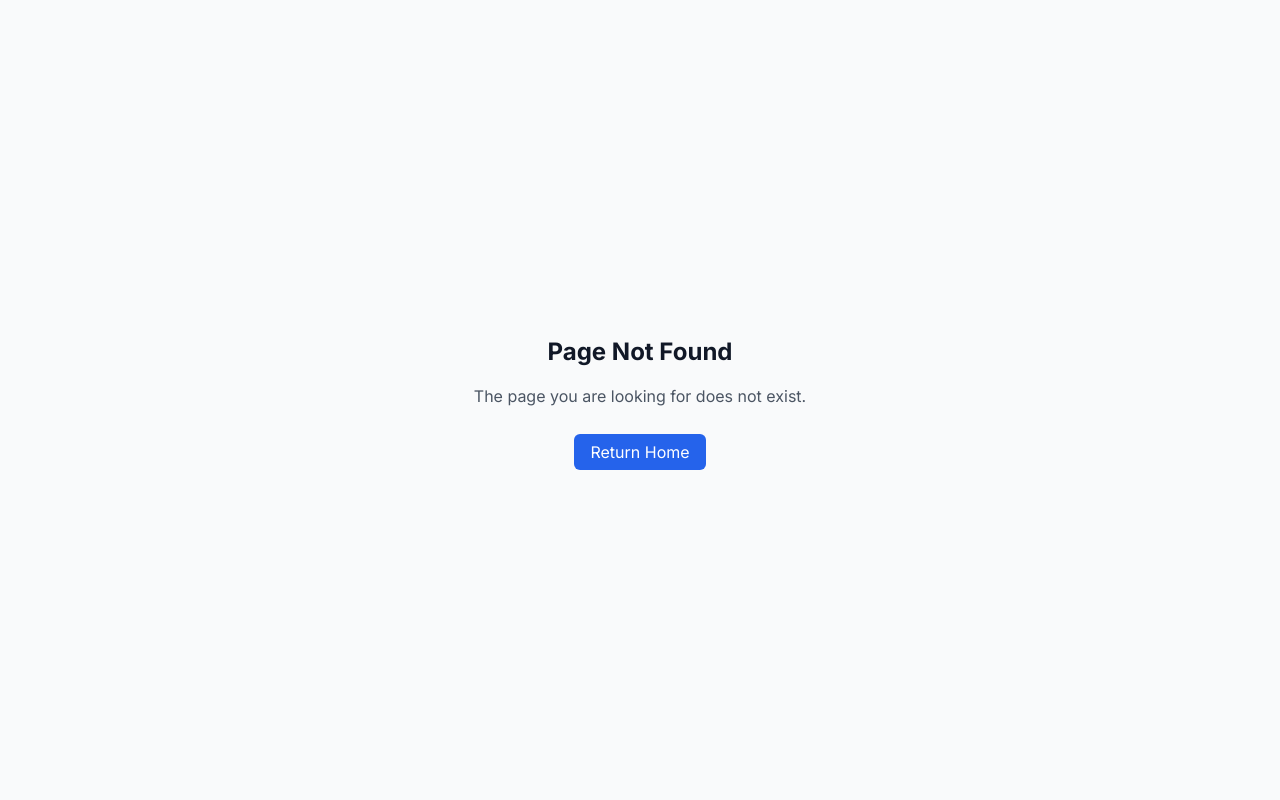
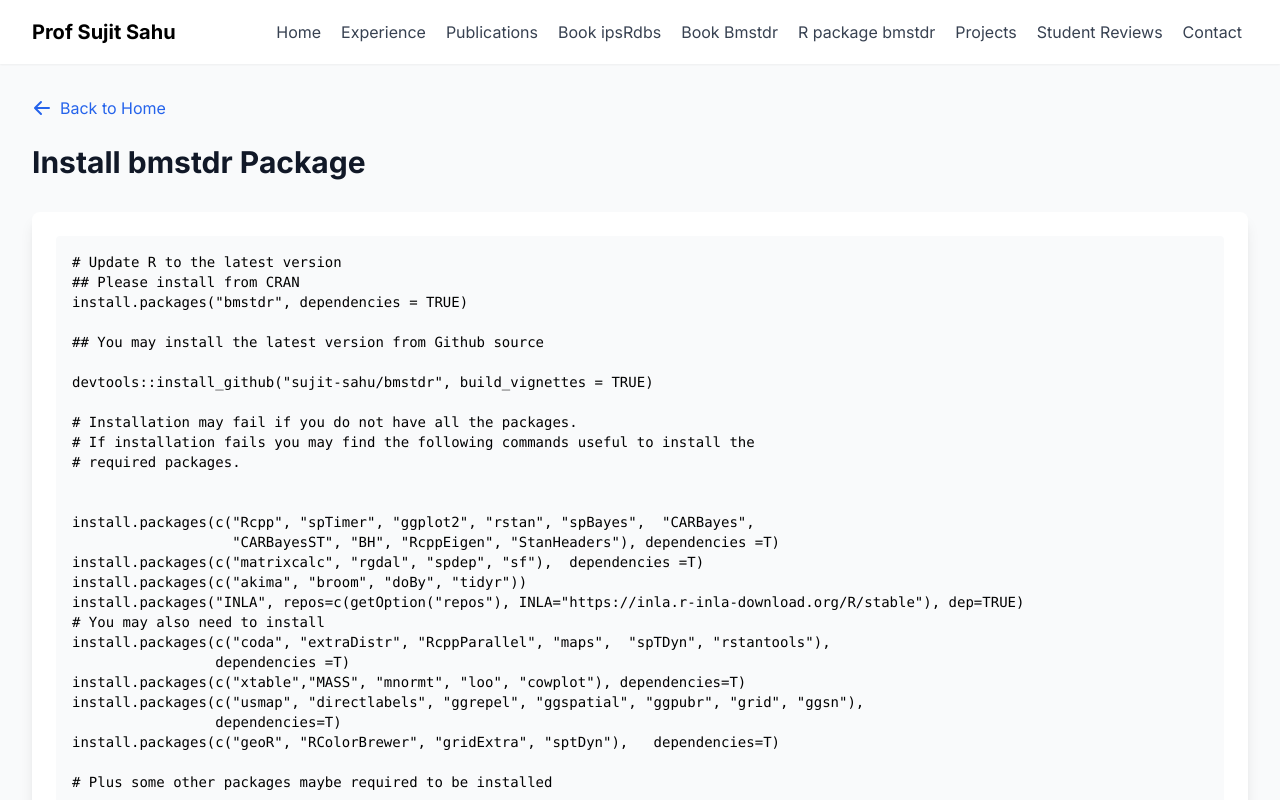
Before and after one commit to Fly-20/sujit-sahu-v3, a Next.js app: page /bmbook/install-bmstdr in a window 1280 px wide. Before the commit this address had no page. Shown: the top 800 px of the page. Built offline with nearby package versions, Linux system fonts and the light colour scheme.

Commit message:
feat: Add 1.png image and dimensions badge to home page

```diff
--- /dev/null
+++ b/src/app/bmbook/error.tsx
@@ -0,0 +1,34 @@
+'use client';
+
+import { useEffect } from 'react';
+
+export default function Error({
+  error,
+  reset,
+}: {
+  error: Error & { digest?: string };
+  reset: () => void;
+}) {
+  useEffect(() => {
+    console.error(error);
+  }, [error]);
+
+  return (
+    <div className="min-h-screen flex items-center justify-center bg-gray-50">
+      <div className="max-w-xl p-8 text-center">
+        <h2 className="text-2xl font-bold text-gray-900 mb-4">
+          Error Loading Page
+        </h2>
+        <p className="text-gray-600 mb-8">
+          There was an error loading this page.
+        </p>
+        <button
+          onClick={() => reset()}
+          className="px-4 py-2 bg-blue-600 text-white rounded-md hover:bg-blue-700"
+        >
+          Try again
+        </button>
+      </div>
+    </div>
+  );
+}
--- /dev/null
+++ b/src/app/bmbook/install-bmstdr/page.tsx
@@ -0,0 +1,67 @@
+import Link from 'next/link';
+
+export default function InstallBmstdrPage() {
+  return (
+      <div className="min-h-screen bg-gray-50 py-8 px-4 sm:px-6 lg:px-8">
+        <div className="max-w-7xl mx-auto">
+          <div className="mb-6">
+            <Link href="/" className="text-blue-600 hover:text-blue-800 flex items-center gap-2">
+              <svg xmlns="http://www.w3.org/2000/svg" className="h-5 w-5" viewBox="0 0 20 20" fill="currentColor">
+                <path fillRule="evenodd" d="M9.707 16.707a1 1 0 01-1.414 0l-6-6a1 1 0 010-1.414l6-6a1 1 0 011.414 1.414L5.414 9H17a1 1 0 110 2H5.414l4.293 4.293a1 1 0 010 1.414z" clipRule="evenodd" />
+              </svg>
+              Back to Home
+            </Link>
+          </div>
+
+          <h1 className="text-3xl font-bold text-gray-900 mb-8">Install bmstdr Package</h1>
+
+          <div className="bg-white shadow-lg rounded-lg p-6">
+            <pre className="text-sm bg-gray-50 p-4 rounded overflow-x-auto whitespace-pre-wrap font-mono">
+{`# Update R to the latest version
+## Please install from CRAN
+install.packages("bmstdr", dependencies = TRUE)
+
+## You may install the latest version from Github source
+
+devtools::install_github("sujit-sahu/bmstdr", build_vignettes = TRUE)
+
+# Installation may fail if you do not have all the packages.
+# If installation fails you may find the following commands useful to install the
+# required packages.
+
+
+install.packages(c("Rcpp", "spTimer", "ggplot2", "rstan", "spBayes",  "CARBayes",
+                   "CARBayesST", "BH", "RcppEigen", "StanHeaders"), dependencies =T)
+install.packages(c("matrixcalc", "rgdal", "spdep", "sf"),  dependencies =T)
+install.packages(c("akima", "broom", "doBy", "tidyr"))
+install.packages("INLA", repos=c(getOption("repos"), INLA="https://inla.r-inla-download.org/R/stable"), dep=TRUE)
+# You may also need to install
+install.packages(c("coda", "extraDistr", "RcppParallel", "maps",  "spTDyn", "rstantools"),
+                 dependencies =T)
+install.packages(c("xtable","MASS", "mnormt", "loo", "cowplot"), dependencies=T)
+install.packages(c("usmap", "directlabels", "ggrepel", "ggspatial", "ggpubr", "grid", "ggsn"),
+                 dependencies=T)
+install.packages(c("geoR", "RColorBrewer", "gridExtra", "sptDyn"),   dependencies=T)
+
+# Plus some other packages maybe required to be installed
+
+
+# Depending on your operating system please install the correct package
+# Windows
+install.packages("https://www.sujitsahu.com/bmbook/bmstdr_0.1.4.zip", repos=NULL)
+# Mac
+install.packages("https://www.sujitsahu.com/bmbook/bmstdr_0.1.4.tgz", repos=NULL)
+# Linux Ubuntu
+install.packages("https://www.sujitsahu.com/bmbook/bmstdr_0.1.4_R_x86_64-pc-linux-gnu.tar.gz", repos=NULL)
+
+# Please check the installation
+library(bmstdr)
+ls("package:bmstdr")
+browseVignettes('bmstdr')`}
+            </pre>
+          </div>
+        </div>
+      </div>
+
+  );
+}
--- /dev/null
+++ b/src/app/bmbook/layout.tsx
@@ -0,0 +1,10 @@
+import { ReactNode } from 'react';
+import Layout from '@/components/layout/Layout';
+
+interface BmBookLayoutProps {
+  children: ReactNode;
+}
+
+export default function BmBookLayout({ children }: BmBookLayoutProps) {
+  return <Layout>{children}</Layout>;
+}
--- /dev/null
+++ b/src/app/bmbook/loading.tsx
@@ -0,0 +1,20 @@
+import Layout from '@/components/layout/Layout';
+
+export default function Loading() {
+  return (
+    <Layout>
+      <div className="min-h-screen bg-gray-50 py-8 px-4 sm:px-6 lg:px-8">
+        <div className="max-w-7xl mx-auto">
+          <div className="animate-pulse">
+            <div className="h-8 bg-gray-200 rounded w-1/3 mb-8"></div>
+            <div className="space-y-4">
+              <div className="h-4 bg-gray-200 rounded w-full"></div>
+              <div className="h-4 bg-gray-200 rounded w-5/6"></div>
+              <div className="h-4 bg-gray-200 rounded w-4/6"></div>
+            </div>
+          </div>
+        </div>
+      </div>
+    </Layout>
+  );
+}
--- a/src/app/page.tsx
+++ b/src/app/page.tsx
@@ -125,6 +125,15 @@ export default function Home() {
                         Sujit Sahu is a Professor of Statistics at the University of Southampton. He is the author of the book{' '}
                         <Link href="/books/bookipsrdbs" className="text-blue-600 hover:text-blue-800">Introduction to Probability, Statistics & R; Foundations for Data-Based Sciences</Link>, published by Springer Nature in 2024.
                       </p>
+                      <div className="mt-6">
+                        <Image
+                          src="/1.png"
+                          alt="Additional content"
+                          width={160}
+                          height={80}
+                          className="w-1/5 h-auto rounded-lg"
+                        />
+                      </div>
                     </div>
                     <div className="col-span-1">
                       <Image
@@ -151,6 +160,47 @@ export default function Home() {
                         This textbook is one of the top 20 winners of the{' '}
                         <a href="https://bookauthority.org/books/best-bayesian-statistics-books?t=158olq&s=award&book=0367277980#book-0367277980" className="text-blue-600 hover:text-blue-800" target="_blank" rel="noopener noreferrer">Book Authority Best Bayesian Statistics Books of All Time</a>.
                       </p>
+                      <div className="mt-4" dangerouslySetInnerHTML={{ __html: `
+                        <span class="__dimensions_badge_embed__" data-badge-type="medium-donut" data-doi="10.1201/9780429318443" data-dimensions-badge-installed="true">
+                          <a class="__dimensions_Link" href="https://badge.dimensions.ai/details/doi/10.1201/9780429318443?domain=https://www.sujitsahu.com" target="_blank" referrerpolicy="no-referrer-when-downgrade" aria-label="24 total citations on Dimensions.">
+                            <div class="__dimensions_Badge __dimensions_Badge_style_medium_circle">
+                              <div class="__dimensions_Badge_Image">
+                                <svg xmlns="http://www.w3.org/2000/svg" viewBox="0 0 600 600">
+                                  <defs>
+                                    <filter id="76j0nl-blur" color-interpolation-filters="sRGB">
+                                      <feGaussianBlur in="SourceGraphic" stdDeviation="40"></feGaussianBlur>
+                                    </filter>
+                                    <mask id="76j0nl-shape-mask">
+                                      <path fill="white" d="M546.5,287.3l-111.8-194c-1.8-3-4.1-5.6-6.7-7.7c-2.2-2.7-5.4-4.3-8.9-4.5c-2.3-0.7-4.7-1-7-1L188.2,80c-9.3,0-18,5-22.6,13.1l-112,193.8c-4.7,8.1-4.7,18,0,26.1l111.9,193.9c4.7,8.1,13.3,13,22.6,13.1l223.9,0.1c9.3,0,17.9-4.8,22.6-12.8l112-193.7l0,0C551.1,305.1,551.2,295.4,546.5,287.3z M516.6,287.4l-41.5,0.1l-26.7-118.2L516.6,287.4z M337.2,106.2l-114.5,36.3l-20.3-36.4L337.2,106.2z M180.7,119l20.1,36.2L112,237.7L180.7,119z M181,481.8l-69.3-120l89.2,84L181,481.8z M203.3,493.8l19.6-35.6l114.6,35.7L203.3,493.8z M408.1,489.3l-152.7-47.5l-32.3-10.6l-25.3-23.2L82.6,299.6l114.6-106.9l25-23.1v-0.2l0.7-0.2l32.4-10.7l153.6-48.7l35.5,156.6l7.5,33.4l-7.6,33.5L408.1,489.3z M447.1,432.9l27.9-120.3l41.7-0.1L447.1,432.9z"></path>
+                                    </mask>
+                                    <g id="76j0nl-gradient" filter="url(#76j0nl-blur)">
+                                      <g>
+                                        <path fill="#006EB6" d="M0,0l300,300v-424.4C182.9-124.4,76.8-76.9,0,0z"></path>
+                                        <path fill="#28348A" d="M300-124.4V300L600,0C523.2-76.9,417.1-124.4,300-124.4z"></path>
+                                        <path fill="#E20613" d="M600,600c76.8-76.8,124.3-182.9,124.3-300H300L600,600z"></path>
+                                        <path fill="#DA0078" d="M300,300h424.4c0-117.1-47.5-223.2-124.3-300L300,300z"></path>
+                                        <path fill="#5BC4F1" d="M-124.4,300H300L0,0C-76.9,76.8-124.4,182.9-124.4,300z"></path>
+                                        <path fill="#A1C517" d="M0,600l300-300h-424.4C-124.4,417.1-76.9,523.2,0,600z"></path>
+                                        <path fill="#F08800" d="M300,724.4c117.1,0,223.2-47.5,300-124.3L300,300V724.4z"></path>
+                                        <path fill="#FFCB00" d="M300,724.4V300L0,600C76.8,676.9,182.9,724.4,300,724.4z"></path>
+                                      </g>
+                                    </g>
+                                  </defs>
+                                </svg>
+                                <div class="__db_background"></div>
+                                <div class="__db_shape">
+                                  <svg xmlns="http://www.w3.org/2000/svg" viewBox="0 0 600 600" xmlns:xlink="http://www.w3.org/1999/xlink">
+                                    <use mask="url(#76j0nl-shape-mask)" xlink:href="#76j0nl-gradient"></use>
+                                  </svg>
+                                </div>
+                                <div class="__db_score __db_score_normal">24</div>
+                                <div class="__db_label">CITATIONS</div>
+                                <img src="https://badge.dimensions.ai/badge?count=24" class="__dimensions_png" alt="24 total citations on Dimensions.">
+                              </div>
+                            </div>
+                          </a>
+                        </span>
+                      ` }} />
                     </div>
                     <div className="col-span-1">
                       <Image
@@ -298,14 +348,17 @@ export default function Home() {
               {/* Left Column */}
               <div>
                 <h1 className="text-4xl font-bold text-gray-900 mb-4">R package 'bmstdr'</h1>
-                <p className="text-lg text-gray-600">
+                <div className="space-y-4">
+                  <p className="text-lg text-gray-600">
                   The package source is available from{' '}
                   <a href="https://cran.r-project.org/package=bmstdr" className="text-blue-600 hover:text-blue-800">CRAN</a>{' '}
                   and{' '}
                   <a href="https://github.com/sujit-sahu/bmstdr" className="text-blue-600 hover:text-blue-800">github</a>.
                   Here is a{' '}
                   <a href="/bmbook/bmstdr-full_vignette" className="text-blue-600 hover:text-blue-800">full version of the vignette</a>.
-                </p>
+                  </p>
+                  <Link href="/bmbook/install-bmstdr" className="inline-block text-blue-600 hover:text-blue-800 font-medium">Installation Instructions →</Link>
+                </div>
               </div>
 
               {/* Right Column */}
```
Also changed, not shown: public/1.png (added).
